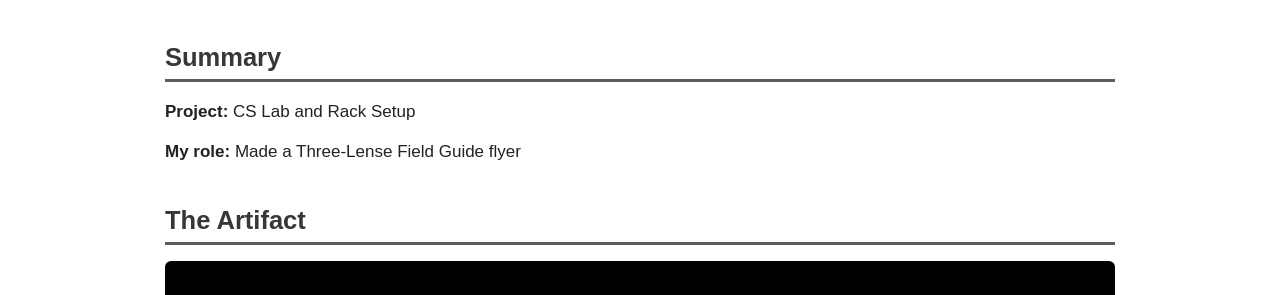
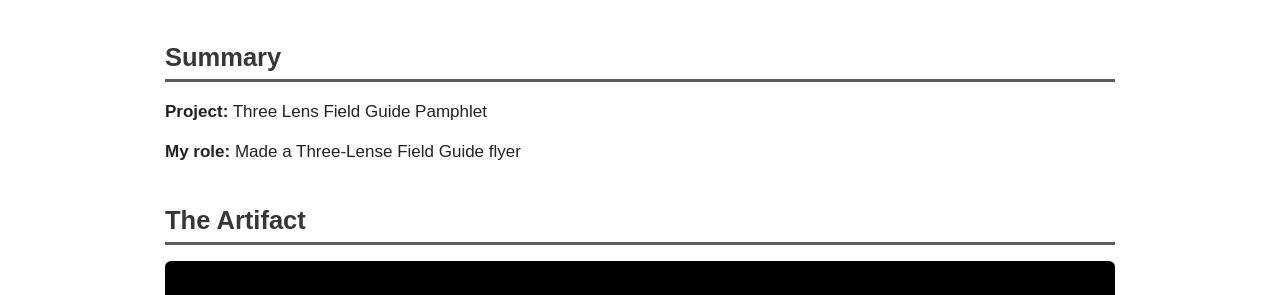
Before and after one commit to Ibex240/Apex-Cybersecurity-Portfolio, a Jekyll site: the page built from artifacts/TLFG/index.md, in a window 1280 px wide and 900 px high. Shown: the part 214-509 px from the top of the window. Built offline with Jekyll 4.4.1, drawn with Linux system fonts in a browser that asks for light colours; some of the changed text lies outside the part shown.

Commit message:
fixed labels

```diff
--- a/artifacts/TLFG/index.md
+++ b/artifacts/TLFG/index.md
@@ -11,7 +11,7 @@ title: Artifact Name
 
 
 
-**Project:** CS Lab and Rack Setup
+**Project:** Three Lens Field Guide Pamphlet
 
 **My role:** Made a Three-Lense Field Guide flyer
 
@@ -27,7 +27,7 @@ title: Artifact Name
 
 ## Skills Demonstrated
 
-<span class="skill-tag">collaboration</span>
+<span class="skill-tag">Key Terms & Concepts</span>
 <span class="skill-tag">Responsibility & Reliability</span>
 
 
```
